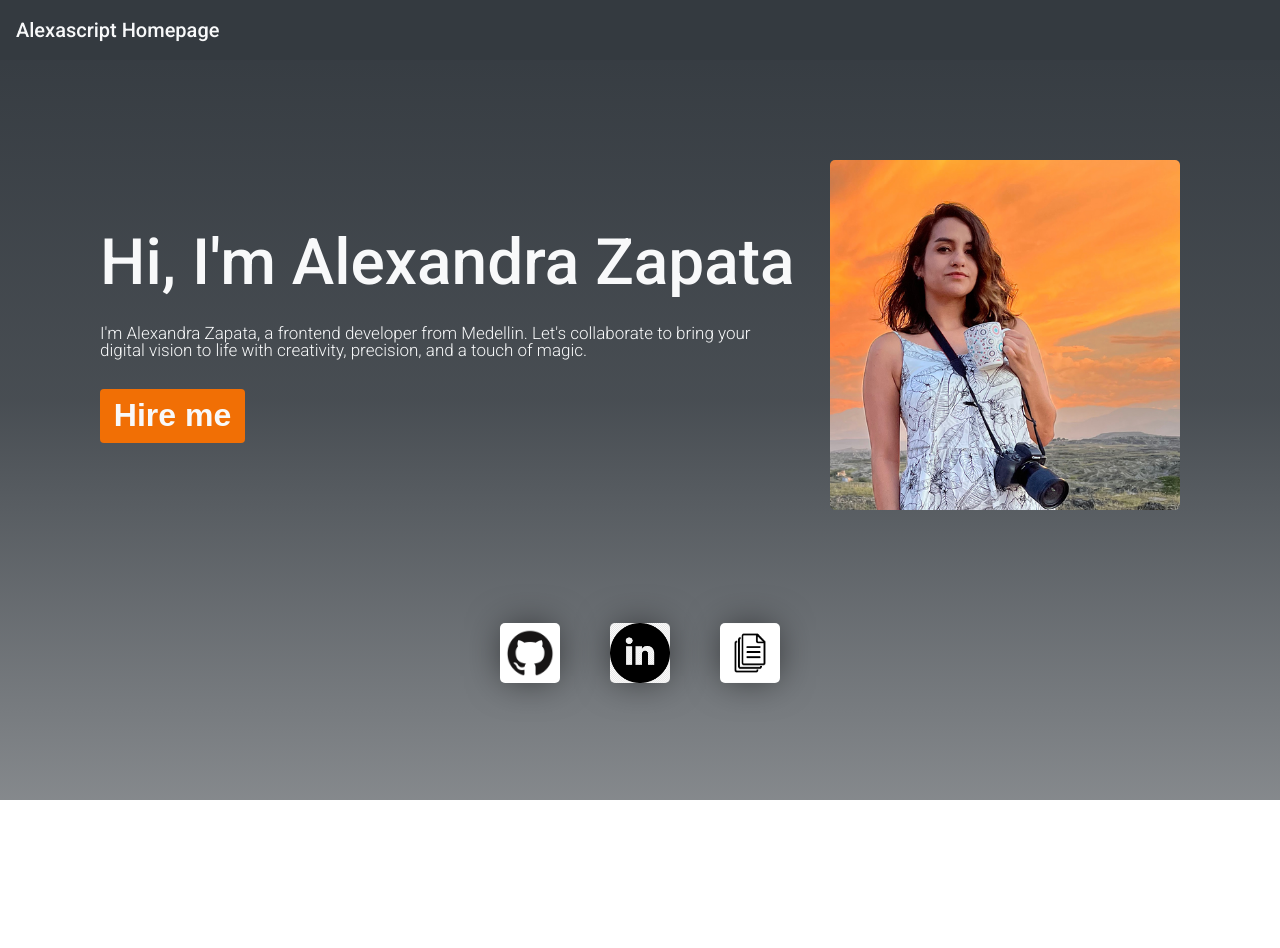
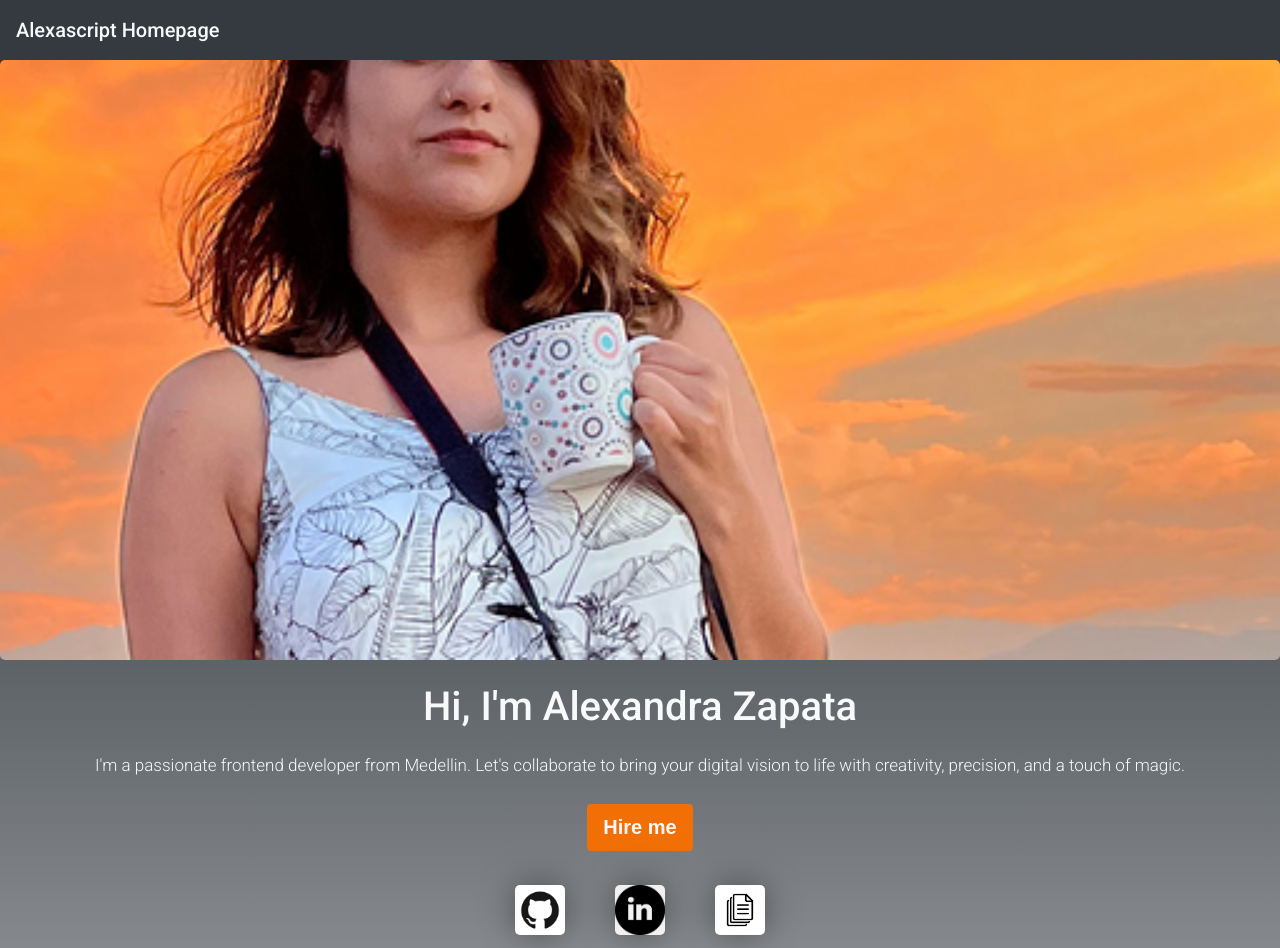
Before and after one commit to alexascript/alexascript-webpage, a React (Create React App) app in the folder react/alexascript/: page / in a window 1280 px wide. Before the commit the page ends 800 px from the top, so only its background shows below. Built offline with nearby package versions, Linux system fonts and the light colour scheme.

Commit message:
builds small viewport styles and fixes bugs

```diff
--- a/react/alexascript/src/App.js
+++ b/react/alexascript/src/App.js
@@ -12,7 +12,7 @@ function App() {
       <Navbar title="Alexascript Homepage" />
       <Hero
         title="Hi, I'm Alexandra Zapata"
-        text="I'm Alexandra Zapata, a frontend developer from Medellin. Let's collaborate to bring your digital vision to life with creativity, precision, and a touch of magic."
+        text="I'm a passionate frontend developer from Medellin. Let's collaborate to bring your digital vision to life with creativity, precision, and a touch of magic."
         imageUrl="/hero-pic.png"
         buttonCopy="Hire me"
       />
--- a/react/alexascript/src/components/card/card.css
+++ b/react/alexascript/src/components/card/card.css
@@ -3,8 +3,8 @@
   border-radius: 10px;
 }
 .card__logo {
-  width: 60px;
-  height: 60px;
+  width: 50px;
+  height: 50px;
   object-fit: cover;
   -webkit-box-shadow: 0px 0px 39px -7px rgba(0, 0, 0, 0.75);
   -moz-box-shadow: 0px 0px 39px -7px rgba(0, 0, 0, 0.75);
--- a/react/alexascript/src/components/hero/hero.css
+++ b/react/alexascript/src/components/hero/hero.css
@@ -1,4 +1,66 @@
 .hero {
+  display: flex;
+  flex-direction: column-reverse;
+  align-items: center;
+  justify-content: center;
+  font-family: "Roboto";
+  font-size: 16px;
+  font-weight: 400;
+  color: #f8f9fa;
+  margin-top: 60px;
+}
+
+.hero__content {
+  display: flex;
+  flex-direction: column;
+  justify-content: center;
+  align-items: center;
+  gap: 30px;
+  padding: 24px;
+}
+
+.hero__title {
+  text-align: center;
+  font-family: "Roboto";
+  font-size: 40px;
+  font-weight: 500;
+}
+
+.hero__pic {
+  width: 100%;
+  max-height: 600px;
+  border-radius: 5px;
+  object-fit: cover;
+}
+
+.hero__img {
+  width: 100%;
+}
+
+.hero__btn-wrapper {
+  display: flex;
+  justify-content: center;
+}
+
+.hero__btn {
+  width: fit-content;
+  padding: 12px 16px;
+  background-color: #f16f05;
+  font-size: 20px;
+  font-weight: 600;
+  color: #f8f9fa;
+  border-radius: 4px;
+  border: none;
+  cursor: pointer;
+}
+
+.hero__text {
+  text-align: center;
+  font-weight: 300;
+  font-size: 17px;
+}
+
+/* .hero {
   display: flex;
   flex-direction: row;
   justify-content: center;
@@ -50,4 +112,4 @@
 
 .hero__btn:hover {
   background-color: rgb(111, 98, 5);
-}
+} */
--- a/react/alexascript/src/components/hero/hero.js
+++ b/react/alexascript/src/components/hero/hero.js
@@ -6,6 +6,7 @@ export function Hero({ title, text, imageUrl, buttonCopy }) {
       <div className="hero__content">
         <h1 className="hero__title"> {title} </h1>
         <p className="hero__text">{text}</p>
+        <div className="hero__btn-wrapper">
           <a
             className="hero__tag"
             href="https://www.linkedin.com/in/alexascript/"
@@ -13,6 +14,7 @@ export function Hero({ title, text, imageUrl, buttonCopy }) {
           >
             <button className="hero__btn">{buttonCopy}</button>
           </a>
+        </div>
       </div>
       <div className="hero__img">
         <img
--- a/react/alexascript/src/components/navbar/navbar.css
+++ b/react/alexascript/src/components/navbar/navbar.css
@@ -8,6 +8,10 @@
   font-family: "Roboto";
   font-size: 20px;
   font-weight: 500;
+  position: fixed;
+  width: 100%;
+  top: 0;
+  left: 0;
 }
 
 .navbar__header {
```
Lines whose indentation alone changed are shown as unchanged.
